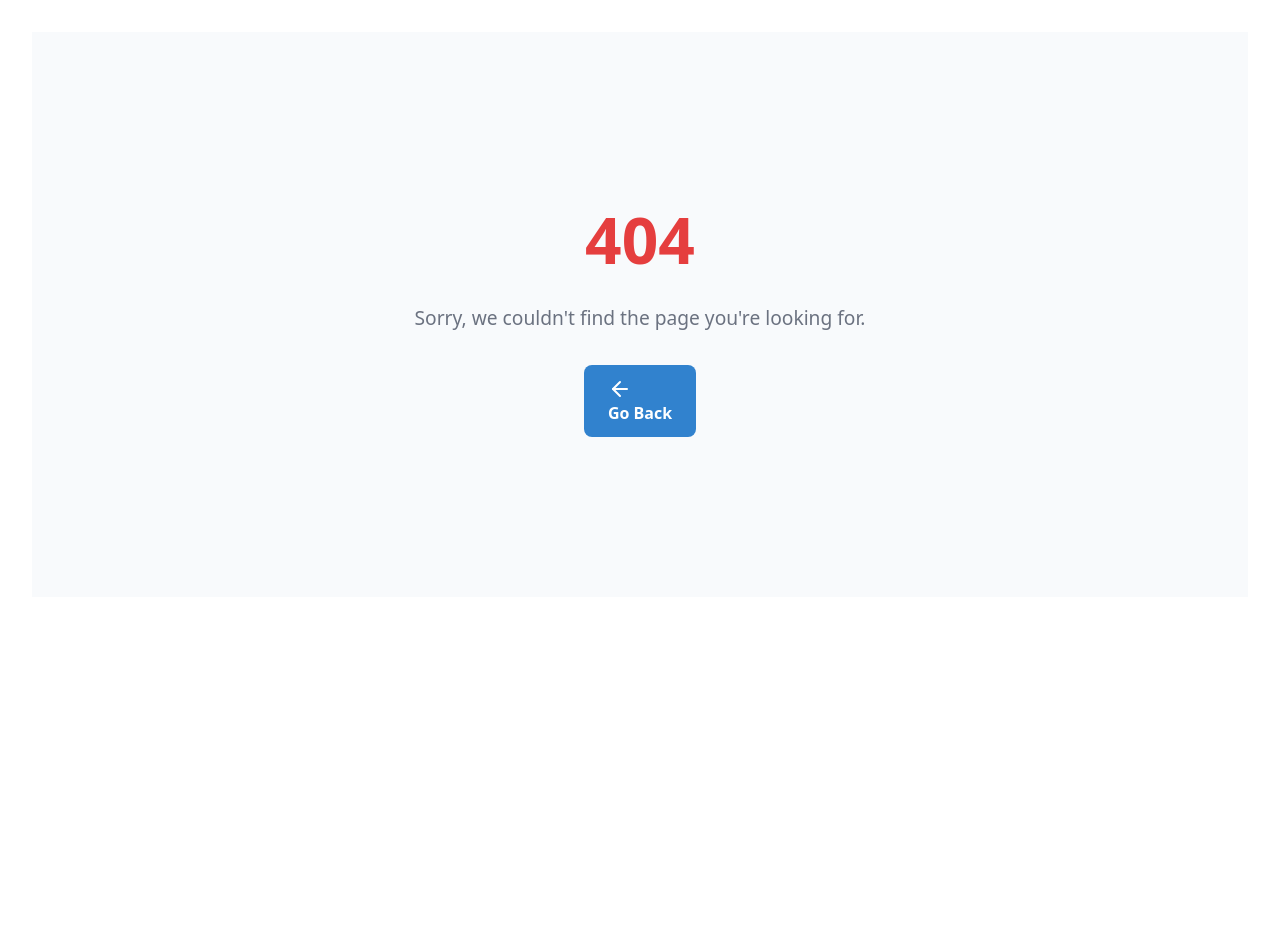
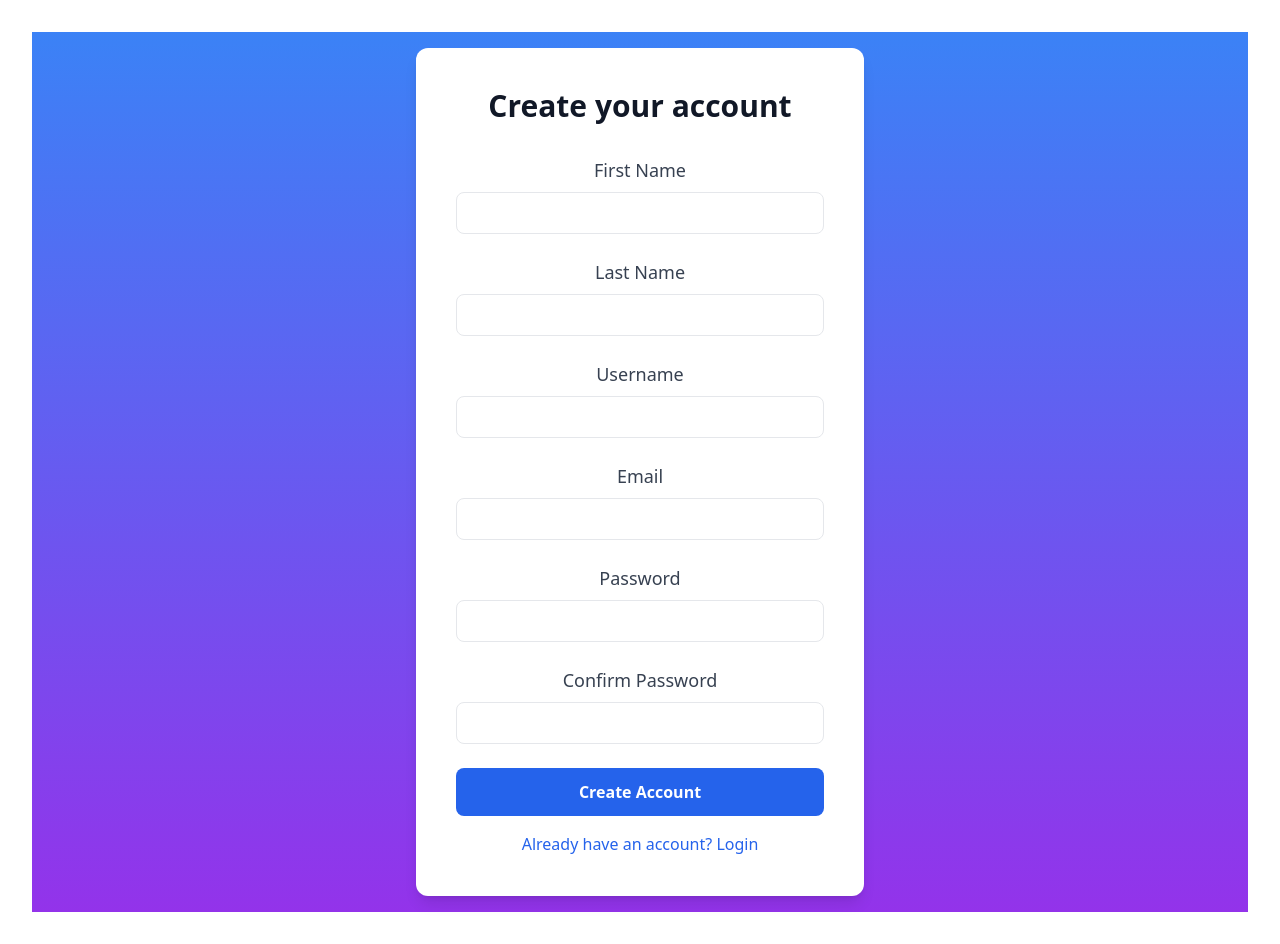
Before and after one commit to JAPH254/Heaviety-Pro, a React (Vite) app in the folder frontend/: page /register in a window 1280 px wide. Before the commit this address had no page. Before the commit the page ends 800 px from the top, so only its background shows below. Built offline with nearby package versions, Linux system fonts and the light colour scheme.

Commit message:
feat: added the register

```diff
--- a/frontend/package.json
+++ b/frontend/package.json
@@ -18,10 +18,12 @@
     "react": "18.3.1",
     "react-dom": "18.3.1",
     "react-hook-form": "^7.53.0",
+    "react-icons": "^5.3.0",
     "react-redux": "^9.1.2",
     "react-router-dom": "^6.27.0",
+    "react-spinners": "^0.14.1",
     "redux-persist": "^6.0.0",
-    "sass": "^1.80.2"
+    "sass": "^1.81.0"
   },
   "devDependencies": {
     "@eslint/js": "^9.9.0",
--- a/frontend/src/App.jsx
+++ b/frontend/src/App.jsx
@@ -1,5 +1,5 @@
 import Home from './pages/home';
-// import Register from './pages/register';
+import Register from './pages/register';
 import ErrorBoundary from './pages/errorBoundary';
 import { createBrowserRouter, RouterProvider } from 'react-router-dom';
 import ActivateAccount from './pages/ActivateAccount.jsx';
@@ -7,7 +7,7 @@ import Login from './pages/Login.jsx';
 import './App.css';
 import Error from "./pages/Error.jsx"
 import  PasswordReset from "./pages/PasswordReset.jsx"
-// import UserProfile from "./pages/userProfile.jsx";
+//  import UserProfile from "./pages/userProfile.jsx";
 import Dashboard from './pages/dashboard.jsx';
 
 function App() {
@@ -17,11 +17,11 @@ function App() {
       element: <Home />,
       errorElement:<Error/>
     },
-    // {
-    //   path: '/register',
-    //   element: <Register />,
-    //   errorElement:<Error/>
-    // },
+    {
+      path: '/register',
+      element: <Register />,
+      errorElement:<Error/>
+    },
     {
       path: '/login',
       element: <Login />,
--- a/frontend/src/app/Store.js
+++ b/frontend/src/app/Store.js
@@ -2,10 +2,8 @@ import {configureStore, combineReducers} from "@reduxjs/toolkit";
 import {persistReducer, persistStore} from "redux-persist";
 import storage from 'redux-persist/lib/storage';
 import {setupListeners} from "@reduxjs/toolkit/query";
-
 import authReducer from "../pages/loginSlice"
-// import userProfileReducer from '../pages/userProfileSlice';
-// import registerApi from "../pages/registerApi";
+import registerApi from "../pages/registerApi";
 
 const persistConfig ={
     key:'root',
@@ -14,8 +12,7 @@ const persistConfig ={
 };
 const rootReducer = combineReducers({
     auth:authReducer,
-    // auth:userProfileReducer,
-    // [registerApi.reducerPath]:registerApi.reducer
+    [registerApi.reducerPath]:registerApi.reducer
 });
 const persistedReducer  = persistReducer(persistConfig,rootReducer);
 
@@ -26,7 +23,7 @@ export const store = configureStore({
             serializableCheck:{
                 ignoredActions:['persist/PERSIST'],
             }
-        }).concat(),
+        }).concat(registerApi.middleware),
 });
 export const persistedStore = persistStore(store);
 
--- a/frontend/src/pages/ActivateAccount.jsx
+++ b/frontend/src/pages/ActivateAccount.jsx
@@ -17,7 +17,7 @@ const ActivateAccount = () => {
     }
 
     try {
-      const response = await axios.post("http://127.0.0.1:8000/auth/users/activation/", {
+      const response = await axios.post("http://127.0.0.1:8000/activate/uid/token", {
         uid,
         token,
       });
--- a/frontend/src/pages/PasswordReset.jsx
+++ b/frontend/src/pages/PasswordReset.jsx
@@ -2,6 +2,7 @@ import { useState } from 'react';
 import { useForm } from 'react-hook-form';
 import axios from 'axios'; // Import axios for API requests
 import './PasswordReset.scss'; // Import SCSS styling
+import { BASE_URL } from './baseUrl';
 
 const PasswordReset = () => {
   const { register, handleSubmit, formState: { errors } } = useForm();
@@ -10,7 +11,7 @@ const PasswordReset = () => {
 
   const onSubmit = async (data) => {
     try {
-      await axios.post('http://127.0.0.1:8000/auth/users/login/', { email: data.email });
+      await axios.post(`${BASE_URL}/auth/users/reset_password/`, { email: data.email });
       setResetSuccess(true );
     } catch (error) {
       setResetError('An error occurred. Please try again.');
--- /dev/null
+++ b/frontend/src/pages/baseUrl.jsx
@@ -0,0 +1 @@
+export const BASE_URL ="http://127.0.0.1:8000"
--- a/frontend/src/pages/loginSlice.js
+++ b/frontend/src/pages/loginSlice.js
@@ -1,10 +1,10 @@
 import { createSlice, createAsyncThunk } from '@reduxjs/toolkit';
 import axios from 'axios';
-
+import { BASE_URL } from './baseUrl';
 // Async thunk for login
 export const login = createAsyncThunk('auth/login', async (credentials, { rejectWithValue }) => {
     try {
-        const response = await axios.post('http://127.0.0.1:8000/auth/jwt/create/', credentials, {
+        const response = await axios.post(`${BASE_URL}/auth/jwt/create`, credentials, {
             headers: { 'Content-Type': 'application/json' },
         });
         if( response.data.access && response.data.refresh){
--- /dev/null
+++ b/frontend/src/pages/register.jsx
@@ -0,0 +1,156 @@
+import { Link, useNavigate } from 'react-router-dom';
+import { useForm } from 'react-hook-form';
+import { useRegisterUserMutation } from './registerApi';
+import { ScaleLoader } from 'react-spinners';
+import React from 'react';
+
+// CenteredBox: A layout component for centering content
+const CenteredBox = ({ children }) => (
+  <div className="flex flex-col min-h-full bg-gradient-to-b from-blue-500 to-purple-600 p-4">
+    <div className="flex items-center justify-center flex-grow">
+      <div className="bg-white p-10 rounded-xl shadow-lg sm:w-full sm:max-w-md text-center">
+        {children}
+      </div>
+    </div>
+  </div>
+);
+
+// Heading: A component for the heading
+const Heading = () => (
+  <h2 className="text-3xl font-extrabold text-gray-900">Create your account</h2>
+);
+
+// RegisterForm: A form component for registration
+const RegisterForm = ({ onSubmit, register, handleSubmit, errors, isLoading, watch }) => (
+  <form className="mt-8 space-y-6" onSubmit={handleSubmit(onSubmit)}>
+    {/* First Name */}
+    <div>
+      <label htmlFor="first_name" className="block text-lg font-medium text-gray-700">First Name</label>
+      <input
+        id="first_name"
+        type="text"
+        {...register('first_name', { required: 'First name is required' })}
+        className="mt-2 px-3 py-2 w-full border rounded-lg focus:outline-none focus:ring-2 focus:ring-blue-500"
+      />
+      {errors.first_name && <p className="text-red-500 text-sm">{errors.first_name.message}</p>}
+    </div>
+    {/* Last Name */}
+    <div>
+      <label htmlFor="last_name" className="block text-lg font-medium text-gray-700">Last Name</label>
+      <input
+        id="last_name"
+        type="text"
+        {...register('last_name', { required: 'Last name is required' })}
+        className="mt-2 px-3 py-2 w-full border rounded-lg focus:outline-none focus:ring-2 focus:ring-blue-500"
+      />
+      {errors.last_name && <p className="text-red-500 text-sm">{errors.last_name.message}</p>}
+    </div>
+    {/* Username */}
+    <div>
+      <label htmlFor="username" className="block text-lg font-medium text-gray-700">Username</label>
+      <input
+        id="username"
+        type="text"
+        {...register('username', { required: 'Username is required' })}
+        className="mt-2 px-3 py-2 w-full border rounded-lg focus:outline-none focus:ring-2 focus:ring-blue-500"
+      />
+      {errors.username && <p className="text-red-500 text-sm">{errors.username.message}</p>}
+    </div>
+    {/* Email */}
+    <div>
+      <label htmlFor="email" className="block text-lg font-medium text-gray-700">Email</label>
+      <input
+        id="email"
+        type="email"
+        {...register('email', { required: 'Email is required' })}
+        className="mt-2 px-3 py-2 w-full border rounded-lg focus:outline-none focus:ring-2 focus:ring-blue-500"
+      />
+      {errors.email && <p className="text-red-500 text-sm">{errors.email.message}</p>}
+    </div>
+    {/* Password */}
+    <div>
+      <label htmlFor="password" className="block text-lg font-medium text-gray-700">Password</label>
+      <input
+        id="password"
+        type="password"
+        {...register('password', { required: 'Password is required' })}
+        className="mt-2 px-3 py-2 w-full border rounded-lg focus:outline-none focus:ring-2 focus:ring-blue-500"
+      />
+      {errors.password && <p className="text-red-500 text-sm">{errors.password.message}</p>}
+    </div>
+    {/* Confirm Password */}
+    <div>
+      <label htmlFor="re_password" className="block text-lg font-medium text-gray-700">Confirm Password</label>
+      <input
+        id="re_password"
+        type="password"
+        {...register('re_password', {
+          required: 'Please confirm your password',
+          validate: (value) => value === watch("password") || 'Passwords do not match',
+        })}
+        className="mt-2 px-3 py-2 w-full border rounded-lg focus:outline-none focus:ring-2 focus:ring-blue-500"
+      />
+      {errors.re_password && <p className="text-red-500 text-sm">{errors.re_password.message}</p>}
+    </div>
+    {/* Submit Button */}
+    <button
+      type="submit"
+      className={`w-full px-6 py-3 ${
+        isLoading ? 'bg-blue-400 cursor-not-allowed' : 'bg-blue-600 hover:bg-blue-700'
+      } text-white font-bold rounded-lg transition duration-300 ease-in-out`}
+      disabled={isLoading}
+    >
+      {isLoading ? (
+        <div className="flex items-center justify-center">
+          <ScaleLoader height={15} width={4} color="#ffffff" />
+        </div>
+      ) : (
+        'Create Account'
+      )}
+    </button>
+  </form>
+);
+
+const Register = () => {
+  const { register, handleSubmit, reset, formState: { errors }, watch } = useForm();
+  const [registerUser, { isLoading }] = useRegisterUserMutation();
+  const navigate = useNavigate();
+
+  // Memoized submit handler using React.useCallback
+  const onSubmitHandler = React.useCallback(
+    async (data) => {
+      try {
+        console.log('Request payload:', data);
+        await registerUser(data).unwrap();
+        reset();
+        navigate('/activateaccout');
+      } catch (error) {
+        if (error.originalStatus === 500) {
+          console.error('Server error: Check backend implementation.');
+        } else {
+          console.error('Registration failed', error);
+        }
+      }
+    },
+    [registerUser, reset, navigate] // Dependencies
+  );
+
+  return (
+    <CenteredBox>
+      <Heading />
+      <RegisterForm
+        onSubmit={onSubmitHandler}
+        register={register}
+        handleSubmit={handleSubmit}
+        errors={errors}
+        isLoading={isLoading}
+        watch={watch}
+      />
+      <Link to="/login" className="mt-4 block text-blue-600 hover:text-blue-700">
+        Already have an account? Login
+      </Link>
+    </CenteredBox>
+  );
+};
+
+export default Register;
--- /dev/null
+++ b/frontend/src/pages/registerApi.js
@@ -0,0 +1,29 @@
+import { createApi, fetchBaseQuery } from '@reduxjs/toolkit/query/react';
+import {BASE_URL} from './baseUrl'; // Import the base URL
+
+export const registerApi = createApi({
+  reducerPath: 'registerApi',
+  baseQuery: fetchBaseQuery({
+    baseUrl: `${BASE_URL}/auth/`, // Use the imported base URL
+  }),
+  endpoints: (builder) => ({
+    loginUser: builder.mutation({
+      query: (user) => ({
+        url: 'login/',
+        method: 'POST',
+        body: user,
+      }),
+    }),
+    registerUser: builder.mutation({
+      query: (user) => ({
+        url: 'users/',
+        method: 'POST',
+        body: user,
+      }),
+    }),
+  }),
+});
+
+export const { useLoginUserMutation, useRegisterUserMutation } = registerApi;
+
+export default registerApi;
```
Also changed, not shown: 1 other file (tests, documents, lock files or other folders).
